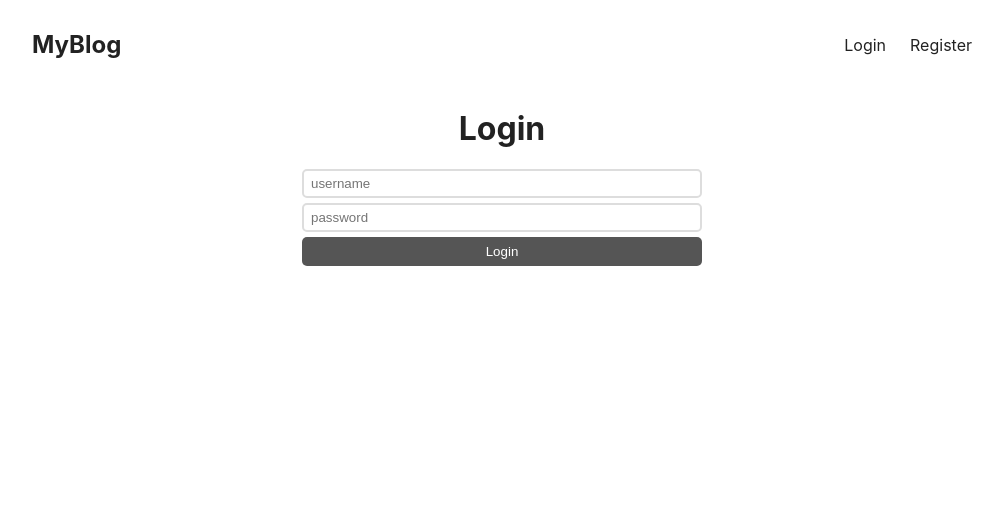
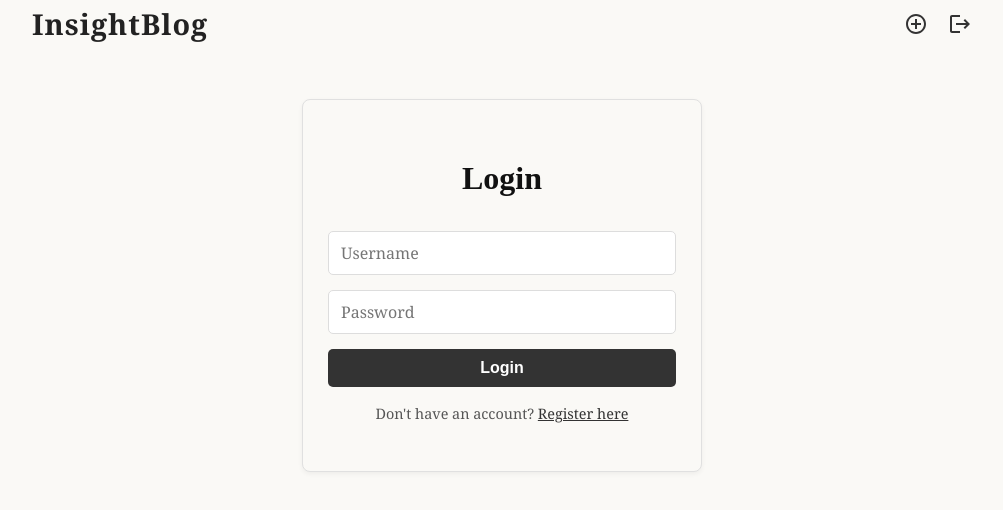
Before and after one commit to Maneesh-Madhavan/Blog-MERN, a React (Create React App) app in the folder client/: page /login in a window 1280 px wide. Shown: the top 510 px of the page, without its empty margins (138-1141 px from the left). Built offline with nearby package versions, Linux system fonts and the light colour scheme; no server answers.

Commit message:
UI Development

```diff
--- a/client/package.json
+++ b/client/package.json
@@ -12,6 +12,7 @@
     "react": "^18.2.0",
     "react-dom": "^18.2.0",
     "react-draft-wysiwyg": "^1.15.0",
+    "react-icons": "^5.5.0",
     "react-quill": "^2.0.0",
     "react-router-dom": "^7.12.0",
     "react-scripts": "5.0.1",
--- a/client/public/index.html
+++ b/client/public/index.html
@@ -24,7 +24,7 @@
       work correctly both with client-side routing and a non-root public URL.
       Learn how to configure a non-root public URL by running `npm run build`.
     -->
-    <title>React App</title>
+    <title>InsightBlog</title>
   </head>
   <body>
     <noscript>You need to enable JavaScript to run this app.</noscript>
--- a/client/src/App.css
+++ b/client/src/App.css
@@ -1,155 +1,361 @@
-*{
+/* Reset & basics */
+* {
     box-sizing: border-box;
 }
-a{
+body {
+    font-family: 'Georgia', serif;
+    background-color: #FAF9F6; /* off-white paper */
+    color: #222;
+    line-height: 1.7;
+    margin: 0;
+    padding: 0;
+}
+a {
     cursor: pointer;
+    text-decoration: none;
+    color: inherit;
 }
-body{
-    color: #222;
+img {
+    max-width: 100%;
+    display: block;
 }
-img{
-    max-width: 100%;
+
+/* Header */
+header {
+    display: flex;
+    justify-content: space-between;
+    align-items: center;
+    margin: 0px auto 25px;
+    padding: 0px;
+    max-width: 960px;
 }
-main{
-    padding: 10px;
+header a.logo {
+    font-weight: bold;
+    font-size: 1.8rem;
+    letter-spacing: 1px;
+}
+header nav {
+    display: flex;
+    gap: 24px;
+    font-size: 1rem;
+}
+
+/* Main content */
+main {
     max-width: 960px;
     margin: 0 auto;
-}
-header{
-    display:flex;
-    justify-content:space-between;
-    margin-top: 20px;
-    margin-bottom: 50px;
-    align-items: center;
-}
-header a{
-    text-decoration:none;
-    color: inherit;
-}
-header a.logo{
-    font-weight: bold;
-    font-size: 1.5rem;
-}
-header nav{
-    display:flex;
-    gap: 24px;
+    padding: 0 10px;
+    padding-bottom: 20px;
 }
 
-div.post{
+/* Post */
+.post {
     display: grid;
     grid-template-columns: 1fr;
     gap: 20px;
     margin-bottom: 30px;
+    padding: 20px;
+    background-color: #FFF; /* article background */
+    border: 1px solid #E0E0E0; /* subtle separation */
+    box-shadow: 0 2px 4px rgba(0,0,0,0.05);
 }
 @media screen and (min-width: 700px) {
-    div.post{
-        grid-template-columns: .9fr 1.1fr;
+    .post {
+        grid-template-columns: 0.9fr 1.1fr;
     }
 }
 
-div.post div.texts h2{
-    margin:0;
+.post .texts h2 {
+    margin: 0;
     font-size: 2rem;
+    font-family: 'Times New Roman', serif;
+    color: #111;
 }
-div.post div.texts a{
-    text-decoration:none;
-    color: inherit;
-}
-div.post p.info{
-    margin:24px 0;
-    color: #888;
-    font-size:1rem;
+.post .texts .info {
+    margin: 15px 0;
+    font-size: 0.9rem;
     font-weight: bold;
+    color: #555;
     display: flex;
     gap: 10px;
 }
-div.post p.info a.author{
-    color:#333;
+.post .texts .info .author {
+    color: #333;
 }
-div.post p.summary{
-    margin:10px 0;
+.post .summary {
+    margin: 10px 0 0;
+    font-size: 1rem;
     line-height: 1.8rem;
+    color: #222;
 }
 
-form.login, form.register{
-    max-width: 400px;
-    margin: 0 auto;
+/* Images */
+.post .image {
+    overflow: hidden;
 }
-input{
-    display: block;
-    margin-bottom: 5px;
+.post .image img {
     width: 100%;
-    padding: 5px 7px;
-    border: 2px solid #ddd;
-    border-radius: 5px;
-    background-color: #fff;
+    height: auto;
+    max-height: 40vh;
+    object-fit: contain;
+    transition: transform 0.3s ease;
 }
-button{
+.post .image img:hover {
+    transform: scale(1.03);
+}
+
+/* Loading & no posts */
+.loading, .no-posts {
+    text-align: center;
+    font-size: 1.2rem;
+    color: #555;
+    margin-top: 50px;
+}
+
+/* Buttons */
+button {
     cursor: pointer;
-    width: 100%;
-    display: block;
     background-color: #555;
-    border:0;
+    border: 0;
     color: #fff;
     border-radius: 5px;
     padding: 7px 0;
+    width: 100%;
 }
-form.login h1, form.register h1{
-    text-align: center;
+/* Single Post Page */
+/* Single Post Page */
+.post-page {
+    max-width: 900px;
+    margin: 0 auto 50px;
+    padding: 0 7px;
 }
 
-div.post-page div.image{
-    max-height:300px;
-    display: flex;
-    overflow:hidden;
+.post-page h1 {
+    font-family: 'Times New Roman', serif;
+    font-size: 2.5rem;
+    margin: 20px 0 5px;
+    text-align: center;
+    color: #111;
 }
-div.post-page div.image img{
-    object-fit: cover;
-    object-position: center center;
-    width: 100%;
-}
-div.post-page a{
-    color:#333;
-    text-decoration: underline;
-}
-div.post-page h1{
+
+.post-page time {
+    display: block;
     text-align: center;
-    margin: 10px 0 5px;
-}
-div.post-page time{
-    text-align: center;
-    display: block;
-    font-size:1rem;
-    color:#aaa;
-    margin: 10px 0;
-}
-div.post-page div.author{
-    text-align: center;
-    margin-bottom: 20px;
-    font-size: .7rem;
-    font-weight: bold;
-}
-div.content p{
-    line-height: 1.7rem;
-    margin: 30px 0;
-}
-div.content li{
+    font-size: 0.9rem;
+    color: #888;
     margin-bottom: 10px;
 }
-div.edit-row{
+
+.post-page .author {
     text-align: center;
+    font-size: 0.85rem;
+    font-weight: bold;
     margin-bottom: 20px;
+    color: #333;
 }
-div.post-page a.edit-btn{
+
+/* Edit button styling */
+.edit-row {
+    text-align: center;
+    margin-bottom: 25px;
+}
+.edit-btn {
+    display: inline-block;
+    padding: 10px 25px;
     background-color: #333;
-    display: inline-flex;
+    color: #fff;
+    border-radius: 30px;
+    font-weight: bold;
+    text-decoration: none;
+    transition: background-color 0.3s ease, transform 0.2s ease;
+}
+.edit-btn:hover {
+    background-color: #555;
+    transform: scale(1.05);
+}
+
+/* Image uniform sizing */
+.post-page .image {
+    overflow: hidden;
+    max-height: 300px; /* reduced height */
+    margin-bottom: 25px;
+    border-radius: 5px;
+}
+.post-page .image img {
+    width: 100%;
+    height: auto;
+    object-fit: contain;
+    object-position: center;
+    transition: transform 0.3s ease;
+}
+.post-page .image img:hover {
+    transform: scale(1.02);
+}
+
+/* Content paragraphs */
+.post-page .content {
+    margin-top: 0; /* remove extra spacing */
+    font-size: 1rem;
+    background-color: none;
+}
+.post-page .content p {
+    line-height: 1.8rem;
+    margin: 20px 0;
+    font-size: 1rem !important;
+    color: #222;
+    background-color: transparent; /* removed white background */
+}
+.post-page .content span {
+    background-color: transparent; /* removed white background */
+}
+.post-page .content li {
+    margin-bottom: 10px;
+}
+
+/* Spinner for loading */
+.spinner {
+    width: 40px;
+    height: 40px;
+    border: 4px solid #ccc;
+    border-top: 4px solid #555;
+    border-radius: 50%;
+    margin: 20px auto;
+    animation: spin 0.8s linear infinite;
+}
+@keyframes spin {
+    0% { transform: rotate(0deg); }
+    100% { transform: rotate(360deg); }
+}
+/* Forms */
+form.login,
+form.register {
+    max-width: 400px;
+    margin: 50px auto;
+    padding: 30px 25px;
+    background-color: #FAF9F6; /* blend with body */
+    border: 1px solid #E0E0E0;
+    box-shadow: 0 2px 5px rgba(0,0,0,0.05);
+    border-radius: 8px;
+}
+
+form.login h1,
+form.register h1 {
+    text-align: center;
+    font-family: 'Times New Roman', serif;
+    font-size: 2rem;
+    margin-bottom: 25px;
+    color: #111;
+}
+
+/* Input fields */
+form.login input,
+form.register input {
+    display: block;
+    width: 100%;
+    margin-bottom: 15px;
+    padding: 10px 12px;
+    font-size: 1rem;
+    border: 1.8px solid #DDD;
+    border-radius: 5px;
+    background-color: #FFF;
+    transition: border-color 0.3s ease, box-shadow 0.2s ease;
+    font-family: 'Georgia', serif;
+}
+
+form.login input:focus,
+form.register input:focus {
+    border-color: #555;
+    box-shadow: 0 0 5px rgba(0,0,0,0.1);
+    outline: none;
+}
+
+/* Buttons */
+form.login button,
+form.register button {
+    display: block;
+    width: 100%;
+    padding: 10px 0;
+    font-size: 1rem;
+    font-weight: bold;
+    border-radius: 5px;
+    border: none;
+    background-color: #333;
+    color: #FFF;
+    cursor: pointer;
+    transition: background-color 0.3s ease, transform 0.2s ease;
+}
+
+form.login button:hover,
+form.register button:hover {
+    background-color: #555;
+    transform: scale(1.02);
+}
+
+/* Optional small text / links under forms */
+form.login p,
+form.register p {
+    text-align: center;
+    font-size: 0.9rem;
+    color: #555;
+    margin-top: 15px;
+}
+
+form.login p a,
+form.register p a {
+    color: #333;
+    text-decoration: underline;
+    transition: color 0.2s ease;
+}
+
+form.login p a:hover,
+form.register p a:hover {
+    color: #555;
+}
+
+/* Responsive */
+@media screen and (max-width: 480px) {
+    form.login,
+    form.register {
+        padding: 20px 15px;
+        margin: 30px auto;
+    }
+}
+
+header a.logo {
+    font-weight: bold;
+    font-size: 1.8rem;
+    letter-spacing: 1px;
+}
+
+header nav {
+    display: flex;
     align-items: center;
-    gap: 5px;
-    color: #fff;
-    padding:15px 30px;
-    border-radius: 5px;
+    gap: 20px;
+}
+
+.icon-link {
+    display: flex;
+    align-items: center;
+    justify-content: center;
+    background: none;
+    border: none;
+    cursor: pointer;
+    color: #333;
+    transition: color 0.2s ease, transform 0.2s ease;
+}
+
+.icon-link:hover {
+    color: #555;
+    transform: scale(1.1);
+}
+
+header nav a {
     text-decoration: none;
+    color: #333;
+    font-weight: 500;
+    transition: color 0.2s ease;
 }
-a svg{
-    height:20px;
+
+header nav a:hover {
+    color: #555;
 }
--- a/client/src/Header.js
+++ b/client/src/Header.js
@@ -1,6 +1,7 @@
 import {Link} from "react-router-dom";
 import {useContext, useEffect, useState} from "react";
 import {UserContext} from "./UserContext";
+import { MdAddCircleOutline, MdLogout } from "react-icons/md"; // Material icons
 
 export default function Header() {
   const {setUserInfo,userInfo} = useContext(UserContext);
@@ -25,16 +26,19 @@ export default function Header() {
   const username = userInfo?.username;
 
   return (
-    <header>
-      <Link to="/" className="logo">MyBlog</Link>
+  <header>
+      <Link to="/" className="logo">InsightBlog</Link>
       <nav>
-        {username && (
+        {userInfo ? (
           <>
-            <Link to="/create">Create new post</Link>
-            <a onClick={logout}>Logout ({username})</a>
+            <Link to="/create" title="Create new post" className="icon-link">
+              <MdAddCircleOutline size={24} />
+            </Link>
+            <button onClick={logout} title="Logout" className="icon-link">
+              <MdLogout size={24} />
+            </button>
           </>
-        )}
-        {!username && (
+        ) : (
           <>
             <Link to="/login">Login</Link>
             <Link to="/register">Register</Link>
--- a/client/src/pages/LoginPage.js
+++ b/client/src/pages/LoginPage.js
@@ -1,5 +1,5 @@
 import {useContext, useState} from "react";
-import {Navigate} from "react-router-dom";
+import {Navigate, Link} from "react-router-dom";
 import {UserContext} from "../UserContext";
 
 export default function LoginPage() {
@@ -7,6 +7,7 @@ export default function LoginPage() {
   const [password,setPassword] = useState('');
   const [redirect,setRedirect] = useState(false);
   const {setUserInfo} = useContext(UserContext);
+
   async function login(ev) {
     ev.preventDefault();
     const response = await fetch(`${process.env.REACT_APP_API_URL}login`, {
@@ -21,25 +22,19 @@ export default function LoginPage() {
         setRedirect(true);
       });
     } else {
-      alert('wrong credentials');
+      alert('Wrong credentials');
     }
   }
 
-  if (redirect) {
-    return <Navigate to={'/'} />
-  }
+  if (redirect) return <Navigate to="/" />;
+
   return (
     <form className="login" onSubmit={login}>
       <h1>Login</h1>
-      <input type="text"
-             placeholder="username"
-             value={username}
-             onChange={ev => setUsername(ev.target.value)}/>
-      <input type="password"
-             placeholder="password"
-             value={password}
-             onChange={ev => setPassword(ev.target.value)}/>
+      <input type="text" placeholder="Username" value={username} onChange={ev => setUsername(ev.target.value)}/>
+      <input type="password" placeholder="Password" value={password} onChange={ev => setPassword(ev.target.value)}/>
       <button>Login</button>
+      <p>Don't have an account? <Link to="/register">Register here</Link></p>
     </form>
   );
 }
```
Also changed, not shown: client/src/pages/EditPost.js (+6 -2 lines), client/src/pages/IndexPage.js (+6 -5 lines), client/src/pages/PostPage.js (+5 -22 lines), client/public/bloglogo.png (added), 1 other file (tests, documents, lock files or other folders).
